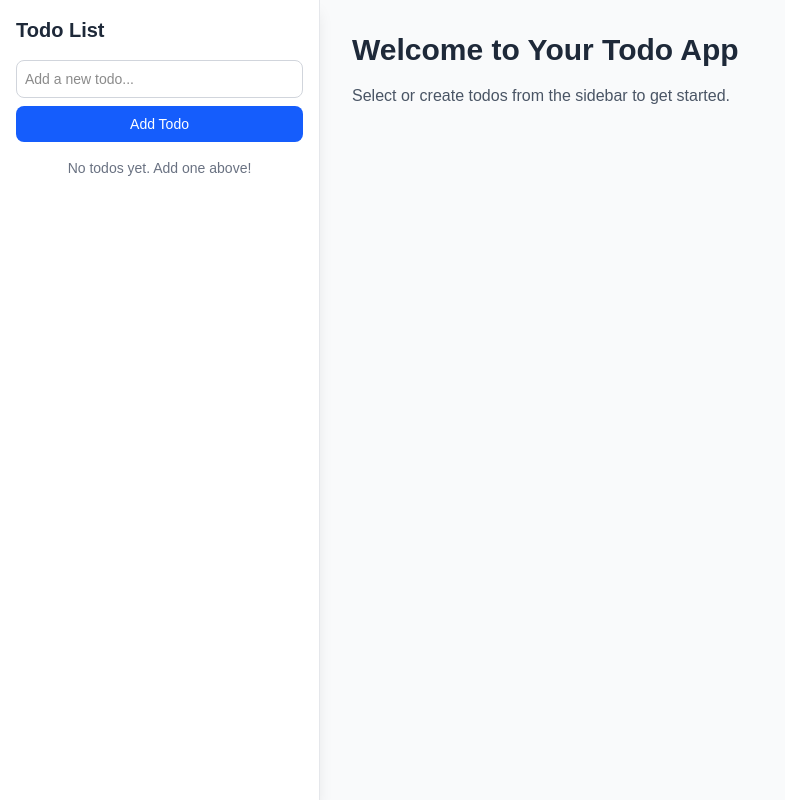
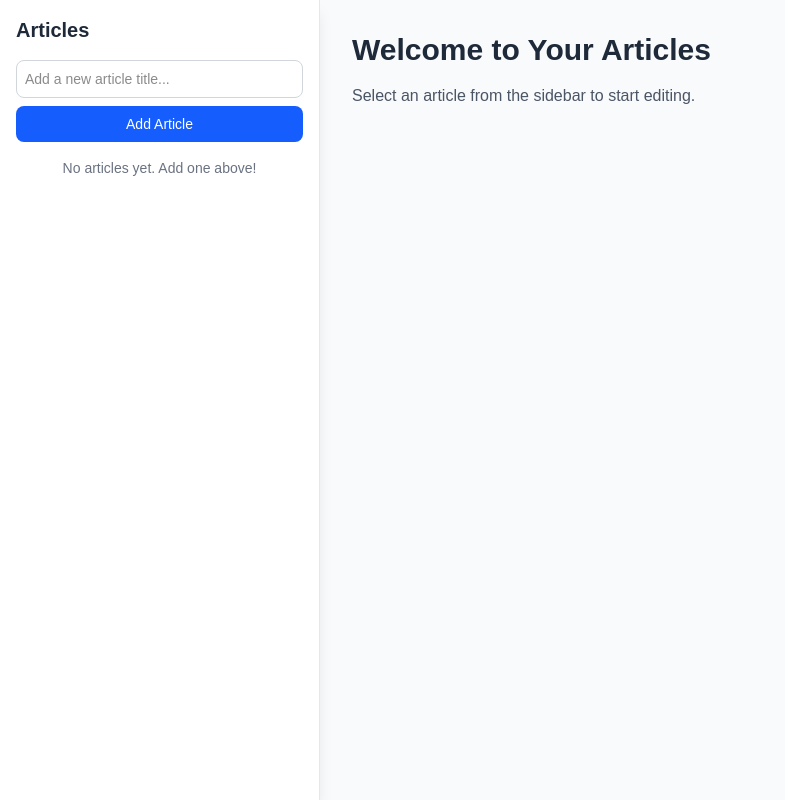
Before and after one commit to dascarlet/cursor-sandbox, a Next.js app: page / in a window 1280 px wide. Shown: the whole page, without its empty margins (0-785 px from the left). Built offline with nearby package versions, Linux system fonts and the light colour scheme.

Commit message:
feat: Convert todo app to article editor with content management

```diff
--- a/app/components/Sidebar.tsx
+++ b/app/components/Sidebar.tsx
@@ -1,11 +1,16 @@
 'use client';
 
 import TodoList from './TodoList';
+import { Todo as TodoType } from '../types/todo';
 
-export default function Sidebar() {
+interface SidebarProps {
+  onTodoSelect: (todo: TodoType | null) => void;
+}
+
+export default function Sidebar({ onTodoSelect }: SidebarProps) {
   return (
     <div className="fixed top-0 left-0 h-screen w-80 bg-white border-r border-gray-200 shadow-lg p-4 overflow-y-auto">
-      <TodoList />
+      <TodoList onTodoSelect={onTodoSelect} />
     </div>
   );
 }
--- a/app/components/Todo.tsx
+++ b/app/components/Todo.tsx
@@ -7,26 +7,39 @@ interface TodoProps {
   todo: TodoType;
   onToggle: (id: string) => void;
   onDelete: (id: string) => void;
+  onClick: () => void;
+  isSelected: boolean;
 }
 
-export default function Todo({ todo, onToggle, onDelete }: TodoProps) {
+export default function Todo({ todo, onToggle, onDelete, onClick, isSelected }: TodoProps) {
   return (
-    <div className="flex items-center justify-between p-2 bg-white rounded-lg shadow-sm hover:shadow-md transition-shadow border border-gray-100">
+    <div
+      className={`flex items-center justify-between p-2 bg-white rounded-lg shadow-sm hover:shadow-md transition-shadow border ${
+        isSelected ? 'border-blue-500' : 'border-gray-100'
+      } cursor-pointer`}
+      onClick={onClick}
+    >
       <div className="flex items-center space-x-2">
         <input
           type="checkbox"
           checked={todo.completed}
-          onChange={() => onToggle(todo.id)}
+          onChange={(e) => {
+            e.stopPropagation();
+            onToggle(todo.id);
+          }}
           className="w-4 h-4 accent-blue-600 rounded cursor-pointer"
         />
         <span className={`text-gray-800 text-sm ${todo.completed ? 'line-through text-gray-500' : ''}`}>
-          {todo.text}
+          {todo.title}
         </span>
       </div>
       <button
-        onClick={() => onDelete(todo.id)}
+        onClick={(e) => {
+          e.stopPropagation();
+          onDelete(todo.id);
+        }}
         className="text-red-500 hover:text-red-700 transition-colors cursor-pointer text-sm"
-        aria-label="Delete todo"
+        aria-label="Delete article"
       >
         <FaTrash size={12} />
       </button>
--- a/app/components/TodoList.tsx
+++ b/app/components/TodoList.tsx
@@ -6,9 +6,14 @@ import Todo from './Todo';
 
 const STORAGE_KEY = 'todos';
 
-export default function TodoList() {
+interface TodoListProps {
+  onTodoSelect: (todo: TodoType | null) => void;
+}
+
+export default function TodoList({ onTodoSelect }: TodoListProps) {
   const [todos, setTodos] = useState<TodoType[]>([]);
-  const [newTodo, setNewTodo] = useState('');
+  const [newTitle, setNewTitle] = useState('');
+  const [selectedTodo, setSelectedTodo] = useState<TodoType | null>(null);
 
   // Load todos from localStorage on component mount
   useEffect(() => {
@@ -31,17 +36,18 @@ export default function TodoList() {
 
   const addTodo = (e: React.FormEvent) => {
     e.preventDefault();
-    if (!newTodo.trim()) return;
+    if (!newTitle.trim()) return;
 
     const todo: TodoType = {
       id: crypto.randomUUID(),
-      text: newTodo.trim(),
+      title: newTitle.trim(),
+      content: '',
       completed: false,
       createdAt: new Date(),
     };
 
     setTodos([...todos, todo]);
-    setNewTodo('');
+    setNewTitle('');
   };
 
   const toggleTodo = (id: string) => {
@@ -52,26 +58,45 @@ export default function TodoList() {
 
   const deleteTodo = (id: string) => {
     setTodos(todos.filter(todo => todo.id !== id));
+    if (selectedTodo?.id === id) {
+      setSelectedTodo(null);
+      onTodoSelect(null);
+    }
+  };
+
+  const handleTodoClick = (todo: TodoType) => {
+    setSelectedTodo(todo);
+    onTodoSelect(todo);
+  };
+
+  const updateContent = (content: string) => {
+    if (!selectedTodo) return;
+    const updatedTodo = { ...selectedTodo, content };
+    setTodos(todos.map(todo =>
+      todo.id === selectedTodo.id ? updatedTodo : todo
+    ));
+    setSelectedTodo(updatedTodo);
+    onTodoSelect(updatedTodo);
   };
 
   return (
     <div>
-      <h2 className="text-xl font-semibold mb-4 text-gray-800">Todo List</h2>
+      <h2 className="text-xl font-semibold mb-4 text-gray-800">Articles</h2>
 
       <form onSubmit={addTodo} className="mb-4">
         <div className="flex flex-col gap-2">
           <input
             type="text"
-            value={newTodo}
-            onChange={(e) => setNewTodo(e.target.value)}
-            placeholder="Add a new todo..."
+            value={newTitle}
+            onChange={(e) => setNewTitle(e.target.value)}
+            placeholder="Add a new article title..."
             className="w-full p-2 border border-gray-300 rounded-lg focus:outline-none focus:ring-2 focus:ring-blue-500 text-sm"
           />
           <button
             type="submit"
             className="w-full p-2 bg-blue-600 text-white rounded-lg hover:bg-blue-700 transition-colors cursor-pointer text-sm"
           >
-            Add Todo
+            Add Article
           </button>
         </div>
       </form>
@@ -83,12 +108,14 @@ export default function TodoList() {
             todo={todo}
             onToggle={toggleTodo}
             onDelete={deleteTodo}
+            onClick={() => handleTodoClick(todo)}
+            isSelected={selectedTodo?.id === todo.id}
           />
         ))}
       </div>
 
       {todos.length === 0 && (
-        <p className="text-center text-gray-500 mt-4 text-sm">No todos yet. Add one above!</p>
+        <p className="text-center text-gray-500 mt-4 text-sm">No articles yet. Add one above!</p>
       )}
     </div>
   );
--- a/app/page.tsx
+++ b/app/page.tsx
@@ -1,14 +1,32 @@
-import Image from "next/image";
-import TodoList from './components/TodoList';
+'use client';
+
+import { useState, useCallback } from 'react';
 import Sidebar from './components/Sidebar';
+import { Todo as TodoType } from './types/todo';
 
 export default function Home() {
+  const [selectedTodo, setSelectedTodo] = useState<TodoType | null>(null);
+
   return (
     <div className="flex min-h-screen bg-gray-50">
-      <Sidebar />
+      <Sidebar onTodoSelect={setSelectedTodo} />
       <main className="flex-1 ml-80 p-8">
-        <h1 className="text-3xl font-bold text-gray-800">Welcome to Your Todo App</h1>
-        <p className="mt-4 text-gray-600">Select or create todos from the sidebar to get started.</p>
+        {selectedTodo ? (
+          <div className="space-y-4">
+            <h1 className="text-3xl font-bold text-gray-800">{selectedTodo.title}</h1>
+            <textarea
+              className="w-full h-[calc(100vh-12rem)] p-4 border border-gray-200 rounded-lg focus:outline-none focus:ring-2 focus:ring-blue-500 resize-none"
+              placeholder="Write your article content here..."
+              value={selectedTodo.content}
+              onChange={(e) => setSelectedTodo({ ...selectedTodo, content: e.target.value })}
+            />
+          </div>
+        ) : (
+          <div>
+            <h1 className="text-3xl font-bold text-gray-800">Welcome to Your Articles</h1>
+            <p className="mt-4 text-gray-600">Select an article from the sidebar to start editing.</p>
+          </div>
+        )}
       </main>
     </div>
   );
--- a/app/types/todo.ts
+++ b/app/types/todo.ts
@@ -1,6 +1,7 @@
 export interface Todo {
   id: string;
-  text: string;
+  title: string;
+  content: string;
   completed: boolean;
   createdAt: Date;
 }
```
